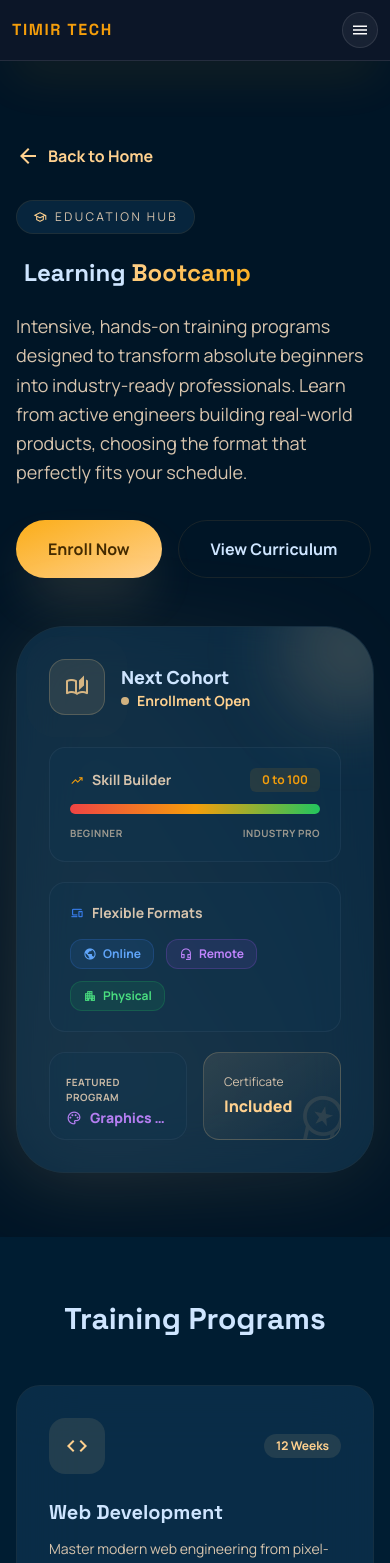
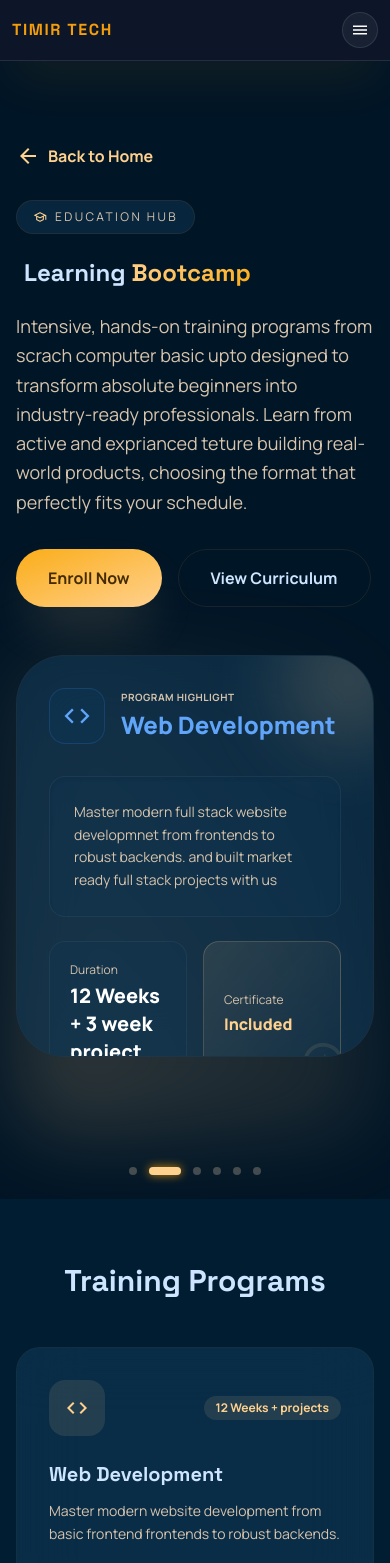
Before and after one commit to fsr-software-solution/Timir-tech, a React (Vite) app in the folder frontend/: page /services/learning-bootcamp in a window 390 px wide. Shown: the top 1563 px of the page. Built offline with nearby package versions, Linux system fonts and the light colour scheme.

Commit message:
feat: implement LearningBootcamp page with carousel and add supporting home components

```diff
--- a/frontend/src/Components/home/Hero.jsx
+++ b/frontend/src/Components/home/Hero.jsx
@@ -2,9 +2,10 @@ import React, { useState, useEffect } from 'react';
 
 const Hero = () => {
     const images = [
-        "https://lh3.googleusercontent.com/aida-public/AB6AXuC8RNqH482B_ywFHnc__hvJJXCPEekXdQIocVFWZx9iGbmmRlwqRU6MNObwZRScGQ-q0eIOKwH8GYjbIOVSd8zc9pOctgis46FwfuKWqro1lTnvIZ_K9h5xMbJObWhQeo0Amf_pbUeQGdmLLLjNlBmIjIv7vX4dB_AnznXAqGmeY1VRuQDwonvuApOxC1MOhq-SCWxJ7oHwalwD6dNa1SCJ2wRfqU3nU6csec07qeCy3AH39Z6LdUHXw5nA1fwf9ISUjMS8ZjbU2wQN",
         "https://bairesdev.mo.cloudinary.net/blog/2022/08/portrait-of-a-man-using-a-computer-in-a-modern-office-picture-id1344688156-1.jpg?tx=w_1920,q_auto",
-        "https://th.bing.com/th?q=FrontEnd+Developer&w=1920&h=1080&c=1&rs=1&qlt=70&o=7&cb=1&dpr=1.5&pid=InlineBlock&rm=3&mkt=en-WW&cc=ET&setlang=en&adlt=strict&t=1"
+        "https://th.bing.com/th?q=FrontEnd+Developer&w=1920&h=1080&c=1&rs=1&qlt=70&o=7&cb=1&dpr=1.5&pid=InlineBlock&rm=3&mkt=en-WW&cc=ET&setlang=en&adlt=strict&t=1",
+        "https://lh3.googleusercontent.com/aida-public/AB6AXuC8RNqH482B_ywFHnc__hvJJXCPEekXdQIocVFWZx9iGbmmRlwqRU6MNObwZRScGQ-q0eIOKwH8GYjbIOVSd8zc9pOctgis46FwfuKWqro1lTnvIZ_K9h5xMbJObWhQeo0Amf_pbUeQGdmLLLjNlBmIjIv7vX4dB_AnznXAqGmeY1VRuQDwonvuApOxC1MOhq-SCWxJ7oHwalwD6dNa1SCJ2wRfqU3nU6csec07qeCy3AH39Z6LdUHXw5nA1fwf9ISUjMS8ZjbU2wQN"
+
     ];
 
     const [currentImage, setCurrentImage] = useState(0);
--- a/frontend/src/Pages/services/FullStackWebDev.jsx
+++ b/frontend/src/Pages/services/FullStackWebDev.jsx
@@ -1,6 +1,6 @@
 import React from 'react';
 import { Link } from 'react-router-dom';
-
+import image from '../../assets/image.jpg'
 const FullStackWebDev = () => {
   return (
     <div className="min-h-screen pt-20">
@@ -18,10 +18,10 @@ const FullStackWebDev = () => {
                 <span className="text-xs font-label uppercase tracking-[0.2em] text-on-surface-variant">Engineering Career Path</span>
               </div>
               <h1 className="headline text-2xl sm:text-4xl md:text-6xl font-bold mb-6 leading-tight px-2">
-                Full-Stack <span className="text-gradient">Web Engineering</span>
+                Full-Stack <span className="text-gradient">Web development</span>
               </h1>
               <p className="text-lg text-on-surface-variant leading-relaxed mb-8">
-                Build modern, high-performance web applications. From pixel-perfect frontends to robust backend architectures, master the skills required by top-tier tech firms.
+                Build modern, high-performance web applications. From scrach frontends to robust backend architectures, master the skills required by top-tier tech firms.and market demand.
               </p>
               <div className="flex flex-wrap gap-4">
                 <button className="px-8 py-4 bg-gradient-to-br from-primary-container to-primary text-on-primary font-bold rounded-full shadow-2xl shadow-primary/20 hover:scale-105 transition-transform">
@@ -32,21 +32,15 @@ const FullStackWebDev = () => {
                 </button>
               </div>
             </div>
-            <div className="relative">
-              <div className="glass-card rounded-[3rem] p-1 overflow-hidden shadow-[0_32px_64px_-16px_rgba(0,0,0,0.3)]">
-                <div className="bg-surface-container-low rounded-[2.8rem] h-80 flex items-center justify-center p-8">
-                  <div className="grid grid-cols-3 gap-6">
-                    {['react', 'nodejs', 'typescript', 'mongodb', 'postgresql', 'nextjs'].map((icon, i) => (
-                      <div key={i} className="w-16 h-16 bg-surface-container-highest rounded-2xl flex items-center justify-center hover:scale-110 hover:-rotate-6 transition-all cursor-default group">
-                        <span className="material-symbols-outlined text-primary text-3xl opacity-40 group-hover:opacity-100">terminal</span>
-                      </div>
-                    ))}
-                  </div>
-                </div>
-              </div>
-              <div className="absolute -top-6 -right-6 glass-card p-6 rounded-3xl border-primary/20">
-                <div className="text-sm font-bold opacity-60">Success Rate</div>
-                <div className="text-2xl font-bold text-primary">94%</div>
+            <div className="relative group flex justify-center lg:justify-end items-center">
+              <div className="absolute inset-0 bg-gradient-to-tr from-primary/20 to-transparent rounded-[3rem] blur-2xl group-hover:blur-3xl transition-all duration-700"></div>
+              <div className="relative rounded-[3rem] overflow-hidden shadow-[0_32px_64px_-16px_rgba(0,0,0,0.5)] border border-white/10 w-full max-w-lg aspect-square lg:aspect-auto lg:h-[500px]">
+                <div className="absolute inset-0 bg-primary/10 group-hover:bg-transparent transition-colors duration-700 z-10"></div>
+                <img
+                  src={image}
+                  alt="Full Stack Development Bootcamp"
+                  className="w-full h-full object-cover transform group-hover:scale-105 transition-transform duration-1000 ease-out"
+                />
               </div>
             </div>
           </div>
@@ -58,7 +52,7 @@ const FullStackWebDev = () => {
         <div className="max-w-7xl mx-auto px-4 md:px-8">
           <div className="text-center mb-16">
             <h2 className="headline text-3xl md:text-4xl font-bold mb-4">Master the Modern Stack</h2>
-            <p className="text-on-surface-variant">We teach you the tools used by Netflix, Airbnb, and Facebook.</p>
+            <p className="text-on-surface-variant">We teach you the tools used by most companys  from html,css,javascript and bootstrap to node.js, react, express</p>
           </div>
           <div className="grid grid-cols-1 md:grid-cols-2 gap-8">
             <div className="glass-card p-8 rounded-3xl">
@@ -66,7 +60,7 @@ const FullStackWebDev = () => {
                 <span className="material-symbols-outlined text-2xl">diamond</span> Frontend Mastery
               </h3>
               <div className="flex flex-wrap gap-3">
-                {['React.js', 'Next.js', 'Tailwind CSS', 'TypeScript', 'Redux Toolkit', 'Framer Motion'].map((t, i) => (
+                {['HTML', 'CSS', 'JavaScript', 'Bootstrap', 'React.js', 'Next.js', 'Tailwind CSS'].map((t, i) => (
                   <span key={i} className="px-4 py-2 rounded-full bg-surface-container-highest/50 border border-outline-variant/20 text-sm font-bold">{t}</span>
                 ))}
               </div>
@@ -76,7 +70,7 @@ const FullStackWebDev = () => {
                 <span className="material-symbols-outlined text-2xl">database</span> Backend Excellence
               </h3>
               <div className="flex flex-wrap gap-3">
-                {['Node.js', 'Express', 'PostgreSQL', 'MySQL', 'MongoDB', 'Prisma ORM', 'Redis', 'Docker', 'AWS Basics'].map((t, i) => (
+                {['Node.js', 'Express', 'MongoDB', 'MySQL', 'REST API', 'Docker', 'golang'].map((t, i) => (
                   <span key={i} className="px-4 py-2 rounded-full bg-surface-container-highest/50 border border-outline-variant/20 text-sm font-bold">{t}</span>
                 ))}
               </div>
@@ -92,8 +86,7 @@ const FullStackWebDev = () => {
             <div className="flex-1 order-2 md:order-1">
               <div className="grid grid-cols-1 sm:grid-cols-2 gap-4 sm:gap-6">
                 {[
-                  { label: 'Coding Labs', val: '200+', icon: 'terminal' },
-                  { label: 'Real Projects', val: '8+', icon: 'tactic' },
+                  { label: 'Real Projects', val: '4+', icon: 'tactic' },
                   { label: 'Mentorship', val: '1:1', icon: 'groups' },
                   { label: 'Outcome', val: 'Portfolio', icon: 'workspace_premium' },
                 ].map((stat, i) => (
@@ -108,7 +101,7 @@ const FullStackWebDev = () => {
             <div className="flex-1 order-1 md:order-2">
               <h2 className="headline text-3xl md:text-5xl font-bold mb-6">Learn by <span className="text-gradient">Building</span></h2>
               <p className="text-lg text-on-surface-variant mb-8 leading-relaxed">
-                No boring lectures. From day one, you'll be writing code and building features. By the end of the bootcamp, you'll have a production-ready portfolio that proves your skills to any employer.
+                No boring lectures. From day one computer basics, you'll be writing code and building features. By the end of the bootcamp, you'll have a production-ready portfolio that proves your skills to any employer.
               </p>
               <ul className="space-y-4">
                 {['Industry-active engineers as instructors', 'Access to a private Discord community', 'Weekly code reviews and feedback', 'Job referral network access'].map((item, i) => (
--- a/frontend/src/Pages/services/LearningBootcamp.jsx
+++ b/frontend/src/Pages/services/LearningBootcamp.jsx
@@ -1,21 +1,22 @@
 import React, { useState, useEffect } from 'react';
 import { Link } from 'react-router-dom';
 
-const highlightPrograms = [
-  { icon: 'code', title: 'Web Dev', color: 'text-blue-400' },
-  { icon: 'smartphone', title: 'Mobile App', color: 'text-green-400' },
-  { icon: 'palette', title: 'Graphics Design', color: 'text-purple-400' },
-  { icon: 'shield_lock', title: 'Cyber Security', color: 'text-red-400' },
-  { icon: 'videocam', title: 'Video Editing', color: 'text-amber-400' },
+const carouselSlides = [
+  { type: 'intro' },
+  { type: 'program', icon: 'code', title: 'Web Development', desc: 'Master modern full stack website  developmnet from frontends to robust backends. and built market ready full stack projects with us', duration: '12 Weeks + 3 week project', color: 'text-blue-400', bgBorder: 'border-blue-500/20' },
+  { type: 'program', icon: 'smartphone', title: 'Mobile Development', desc: 'Build premium native and cross-platform mobile applications from scrach to advanced with effective project', duration: '15 Weeks', color: 'text-green-400', bgBorder: 'border-green-500/20' },
+  { type: 'program', icon: 'palette', title: 'Graphics Design', desc: 'Visual storytelling, brand identity, and high-end graphic assets.logo and poster design.', duration: '8 Weeks', color: 'text-purple-400', bgBorder: 'border-purple-500/20' },
+  { type: 'program', icon: 'shield_lock', title: 'Cyber Security', desc: 'Ethical hacking, network security, and professional penetration testing.', duration: '12 Weeks', color: 'text-red-400', bgBorder: 'border-red-500/20' },
+  { type: 'program', icon: 'videocam', title: 'Video Editing', desc: 'Professional cinematic editing, motion graphics, and digital media. social medai vidoe editing ', duration: '10 Weeks', color: 'text-amber-400', bgBorder: 'border-amber-500/20' },
 ];
 
 const LearningBootcamp = () => {
-  const [activeHighlight, setActiveHighlight] = useState(0);
+  const [activeSlide, setActiveSlide] = useState(0);
 
   useEffect(() => {
     const interval = setInterval(() => {
-      setActiveHighlight((prev) => (prev + 1) % highlightPrograms.length);
-    }, 3000);
+      setActiveSlide((prev) => (prev + 1) % carouselSlides.length);
+    }, 4500);
     return () => clearInterval(interval);
   }, []);
   return (
@@ -37,7 +38,7 @@ const LearningBootcamp = () => {
                 Learning <span className="text-gradient">Bootcamp</span>
               </h1>
               <p className="text-lg text-on-surface-variant leading-relaxed mb-8">
-                Intensive, hands-on training programs designed to transform absolute beginners into industry-ready professionals. Learn from active engineers building real-world products, choosing the format that perfectly fits your schedule.
+                Intensive, hands-on training programs  from scrach computer basic upto  designed to transform absolute beginners into industry-ready professionals. Learn from active and exprianced teture  building real-world products, choosing the format that perfectly fits your schedule.
               </p>
               <div className="flex flex-wrap gap-4">
                 <button className="px-8 py-4 bg-gradient-to-br from-primary-container to-primary text-on-primary font-bold rounded-full shadow-2xl shadow-primary/20 hover:scale-105 transition-transform">
@@ -48,13 +49,32 @@ const LearningBootcamp = () => {
                 </button>
               </div>
             </div>
-            <div className="relative group">
+            <div className="relative group min-h-[480px] lg:min-h-[520px]">
               <div className="absolute inset-0 bg-gradient-to-tr from-primary/20 to-transparent rounded-[3rem] blur-2xl group-hover:blur-3xl transition-all duration-700"></div>
-              <div className="glass-card rounded-[3rem] p-8 border border-white/10 relative overflow-hidden">
 
+              <div className="glass-card rounded-[3rem] border border-white/10 relative overflow-hidden h-full">
                 <div className="absolute -top-10 -right-10 w-32 h-32 bg-primary/20 rounded-full blur-[40px] group-hover:scale-150 transition-transform duration-700"></div>
 
-                <div className="flex items-center gap-4 mb-8">
+                {/* invisible anchor to define height */}
+                <div className="invisible p-8 flex flex-col space-y-5">
+                  <div className="h-14"></div>
+                  <div className="h-32"></div>
+                  <div className="h-28"></div>
+                </div>
+
+                {carouselSlides.map((slide, i) => (
+                  <div
+                    key={i}
+                    className={`absolute inset-0 p-8 flex flex-col transition-all duration-700 ease-in-out ${i === activeSlide
+                        ? 'opacity-100 translate-y-0 pointer-events-auto z-10'
+                        : i < activeSlide
+                          ? 'opacity-0 -translate-y-16 pointer-events-none -z-10'
+                          : 'opacity-0 translate-y-16 pointer-events-none -z-10'
+                      }`}
+                  >
+                    {slide.type === 'intro' ? (
+                      <div className="flex flex-col h-full space-y-6">
+                        <div className="flex items-center gap-4 mb-2">
                           <div className="w-14 h-14 bg-primary/10 border border-primary/20 rounded-2xl flex items-center justify-center relative">
                             <span className="material-symbols-outlined text-primary text-2xl relative z-10 animate-pulse">auto_stories</span>
                             <div className="absolute inset-0 bg-primary/10 animate-ping rounded-2xl"></div>
@@ -67,8 +87,7 @@ const LearningBootcamp = () => {
                           </div>
                         </div>
 
-                <div className="space-y-5">
-                  <div className="p-5 rounded-2xl bg-surface-container-highest/30 border border-white/5 hover:bg-surface-container-highest/50 transition-colors">
+                        <div className="p-5 rounded-2xl bg-surface-container-highest/30 border border-white/5">
                           <div className="flex justify-between items-center mb-3">
                             <span className="text-sm font-bold text-on-surface-variant flex items-center gap-2">
                               <span className="material-symbols-outlined text-sm text-amber-500">trending_up</span> Skill Builder
@@ -84,51 +103,69 @@ const LearningBootcamp = () => {
                           </div>
                         </div>
 
-                  <div className="p-5 rounded-2xl bg-surface-container-highest/30 border border-white/5 hover:bg-surface-container-highest/50 transition-colors">
+                        <div className="p-5 rounded-2xl bg-surface-container-highest/30 border border-white/5">
                           <span className="text-sm font-bold text-on-surface-variant flex items-center gap-2 mb-4">
                             <span className="material-symbols-outlined text-sm text-blue-500">devices</span> Flexible Formats
                           </span>
                           <div className="flex flex-wrap gap-3">
-                      <span className="px-3 py-1.5 rounded-xl bg-blue-500/10 text-blue-400 text-xs font-bold border border-blue-500/20 flex items-center gap-1.5 hover:bg-blue-500/20 transition-colors cursor-default">
+                            <span className="px-3 py-1.5 rounded-xl bg-blue-500/10 text-blue-400 text-xs font-bold border border-blue-500/20 flex items-center gap-1.5">
                               <span className="material-symbols-outlined text-[14px]">public</span> Online
                             </span>
-                      <span className="px-3 py-1.5 rounded-xl bg-purple-500/10 text-purple-400 text-xs font-bold border border-purple-500/20 flex items-center gap-1.5 hover:bg-purple-500/20 transition-colors cursor-default">
+                            <span className="px-3 py-1.5 rounded-xl bg-purple-500/10 text-purple-400 text-xs font-bold border border-purple-500/20 flex items-center gap-1.5">
                               <span className="material-symbols-outlined text-[14px]">headset_mic</span> Remote
                             </span>
-                      <span className="px-3 py-1.5 rounded-xl bg-green-500/10 text-green-400 text-xs font-bold border border-green-500/20 flex items-center gap-1.5 hover:bg-green-500/20 transition-colors cursor-default">
+                            <span className="px-3 py-1.5 rounded-xl bg-green-500/10 text-green-400 text-xs font-bold border border-green-500/20 flex items-center gap-1.5">
                               <span className="material-symbols-outlined text-[14px]">apartment</span> Physical
                             </span>
                           </div>
                         </div>
 
+                        <div className="flex items-center justify-center p-3 text-on-surface-variant font-bold text-xs uppercase tracking-widest mt-auto">
+                          Program Details <span className="material-symbols-outlined ml-2 animate-bounce">arrow_downward</span>
+                        </div>
+                      </div>
+                    ) : (
+                      <div className="flex flex-col h-full space-y-6">
+                        <div className="flex items-center gap-4 mb-2">
+                          <div className={`w-14 h-14 bg-surface-container-highest/50 border ${slide.bgBorder} rounded-2xl flex items-center justify-center relative hover:scale-110 transition-transform`}>
+                            <span className={`material-symbols-outlined text-3xl z-10 ${slide.color}`}>{slide.icon}</span>
+                          </div>
+                          <div>
+                            <div className="text-[10px] text-on-surface-variant uppercase tracking-wider font-bold mb-1">Program Highlight</div>
+                            <div className={`text-2xl sm:text-3xl font-black ${slide.color}`}>{slide.title}</div>
+                          </div>
+                        </div>
+
+                        <div className="p-6 rounded-2xl bg-surface-container-highest/30 border border-white/5 shadow-inner">
+                          <p className="text-on-surface-variant leading-relaxed text-sm sm:text-base">{slide.desc}</p>
+                        </div>
+
                         <div className="grid grid-cols-2 gap-4">
-                    <div className="p-5 rounded-2xl bg-surface-container-highest/30 border border-white/5 relative overflow-hidden h-[88px] flex items-center">
-                      {highlightPrograms.map((prog, i) => (
-                        <div
-                          key={i}
-                          className={`absolute inset-0 p-4 transition-all duration-700 ease-in-out flex flex-col justify-center ${i === activeHighlight
-                              ? 'opacity-100 translate-y-0'
-                              : i < activeHighlight
-                                ? 'opacity-0 -translate-y-full'
-                                : 'opacity-0 translate-y-full'
-                            }`}
-                        >
-                          <span className="text-[10px] text-on-surface-variant uppercase tracking-wider block mb-1 font-bold">Featured Program</span>
-                          <div className="flex items-center gap-2">
-                            <span className={`material-symbols-outlined text-[16px] ${prog.color}`}>{prog.icon}</span>
-                            <span className={`text-sm font-black ${prog.color} leading-tight truncate`}>{prog.title}</span>
+                          <div className="p-5 rounded-2xl bg-surface-container-highest/30 border border-white/5 flex flex-col justify-center">
+                            <span className="text-xs text-on-surface-variant block mb-1">Duration</span>
+                            <span className="text-xl font-black text-white">{slide.duration}</span>
                           </div>
+                          <div className="p-5 rounded-2xl bg-gradient-to-br from-primary/10 to-transparent border border-primary/20 flex flex-col justify-center relative overflow-hidden">
+                            <span className="material-symbols-outlined absolute -right-3 -bottom-3 text-6xl text-primary/10 -z-10 rotate-12">workspace_premium</span>
+                            <span className="text-xs text-on-surface-variant block mb-1">Certificate</span>
+                            <span className="text-base font-black text-primary">Included</span>
+                          </div>
+                        </div>
+                      </div>
+                    )}
                   </div>
                 ))}
               </div>
 
-                    <div className="p-5 rounded-2xl bg-gradient-to-br from-primary/10 to-transparent border border-primary/20 hover:border-primary/40 transition-colors flex flex-col justify-center relative overflow-hidden h-[88px]">
-                      <span className="material-symbols-outlined absolute -right-3 -bottom-3 text-6xl text-primary/10 -z-10 rotate-12">workspace_premium</span>
-                      <span className="text-xs text-on-surface-variant block mb-1">Certificate</span>
-                      <span className="text-base font-black text-primary hover:scale-105 origin-left transition-transform">Included</span>
-                    </div>
-                  </div>
-                </div>
+              {/* Carousel Indicators placed reliably under the content */}
+              <div className="absolute -bottom-10 left-1/2 -translate-x-1/2 flex gap-3 group-hover:gap-4 transition-all">
+                {carouselSlides.map((_, i) => (
+                  <button
+                    key={i}
+                    onClick={() => setActiveSlide(i)}
+                    className={`h-2 rounded-full transition-all duration-500 ease-in-out ${i === activeSlide ? 'w-8 bg-primary shadow-[0_0_10px_rgba(255,165,0,0.8)]' : 'w-2 bg-on-surface-variant/30 hover:bg-on-surface-variant/70 hover:w-4'}`}
+                  />
+                ))}
               </div>
             </div>
           </div>
@@ -141,11 +178,11 @@ const LearningBootcamp = () => {
           <h2 className="headline text-3xl md:text-4xl font-bold mb-12 text-center">Training Programs</h2>
           <div className="grid grid-cols-1 md:grid-cols-2 lg:grid-cols-3 gap-8">
             {[
-              { icon: 'code', title: 'Web Development', desc: 'Master modern web engineering from pixel-perfect frontends to robust backends.', duration: '12 Weeks', path: '/services/fullstack-web-development' },
-              { icon: 'smartphone', title: 'Mobile Development', desc: 'Build premium native and cross-platform applications for iOS and Android.', duration: '10 Weeks', path: '/services/mobile-app-development' },
-              { icon: 'palette', title: 'Graphics Design', desc: 'Visual storytelling, brand identity, and high-end graphic assets.', duration: '8 Weeks', path: '/services/graphics-design' },
+              { icon: 'code', title: 'Web Development', desc: 'Master modern website development from basic frontend frontends to robust backends.', duration: '12 Weeks + projects', path: '/services/fullstack-web-development' },
+              { icon: 'smartphone', title: 'Mobile Development', desc: 'Build premium native and cross-platform applications for iOS and Android.', duration: '15+ Weeks', path: '/services/mobile-app-development' },
+              { icon: 'palette', title: 'Graphics Design', desc: 'Visual storytelling, brand identity, and high-end graphic assets.poster ad logo design', duration: '8 Weeks', path: '/services/graphics-design' },
               { icon: 'shield_lock', title: 'Cyber Security', desc: 'Ethical hacking, network security, and professional penetration testing.', duration: '12 Weeks', path: '/services/cyber-security' },
-              { icon: 'videocam', title: 'Video Editing', desc: 'Professional cinematic editing, motion graphics, and digital media production.', duration: '10 Weeks', path: '/services/video-editing' },
+              { icon: 'videocam', title: 'Video Editing', desc: 'Professional cinematic editing, motion graphics, and digital media production.social medai prodcution', duration: '10 Weeks', path: '/services/video-editing' },
             ].map((prog, i) => (
               <div key={i} className="glass-card p-8 rounded-3xl group hover:border-primary/40 transition-all">
                 <div className="flex items-center justify-between mb-6">
```
Also changed, not shown: frontend/src/Components/home/Portfolio.jsx (+34 -12 lines), frontend/src/assets/image.jpg (added). Lines whose indentation alone changed are shown as unchanged.
